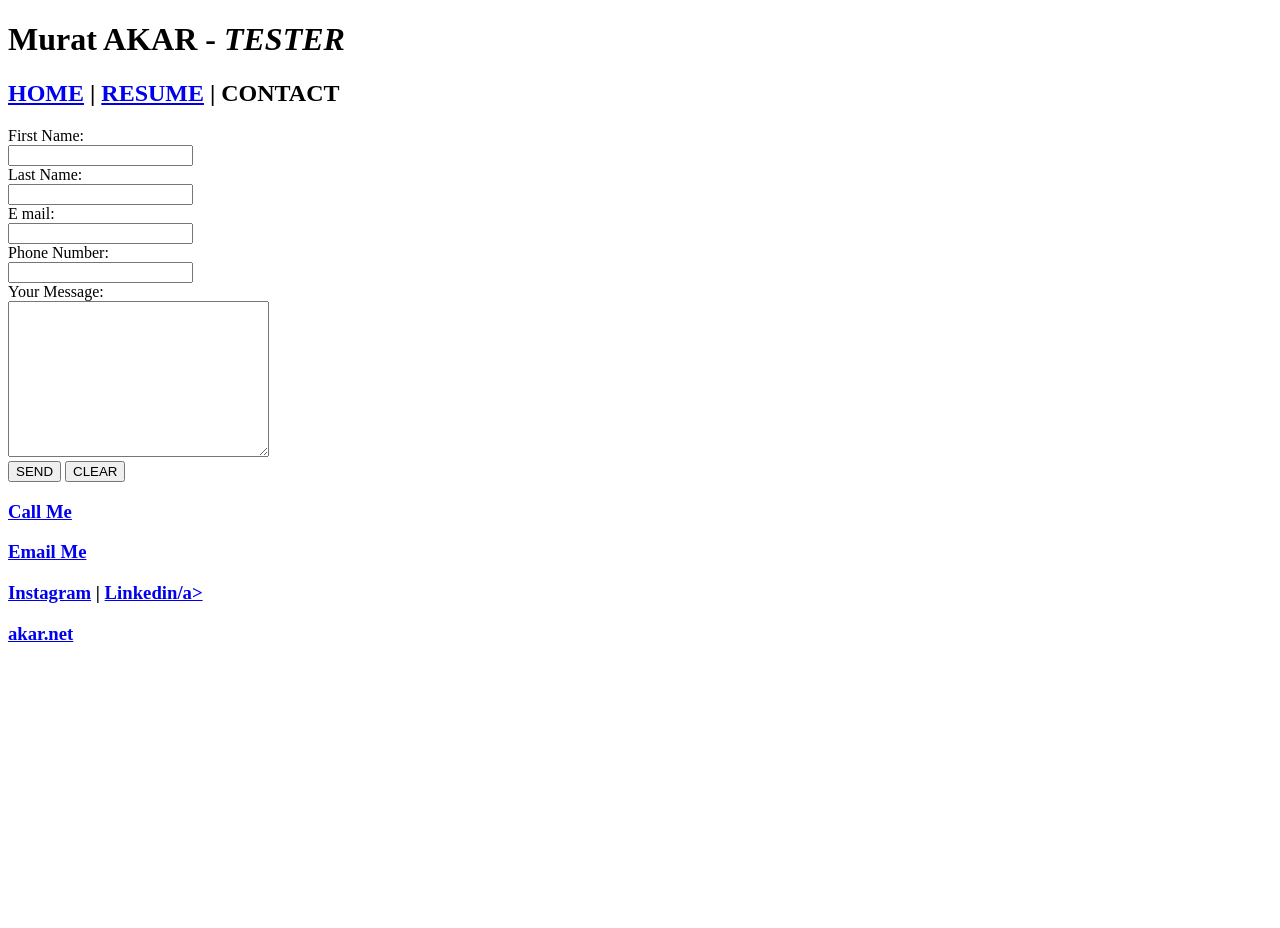
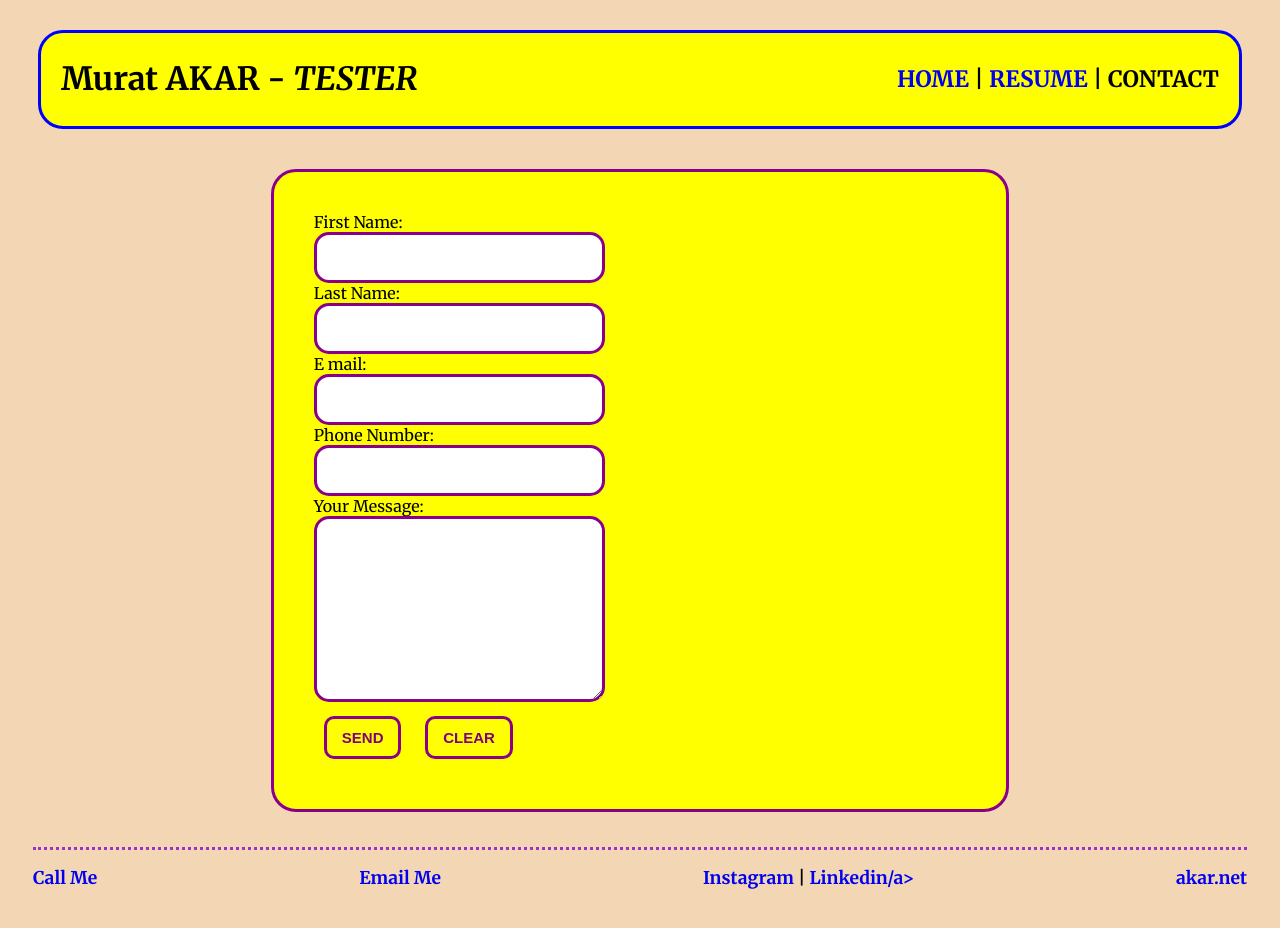
Before and after one commit to ak4rmurat/HTMLCSSJS, a plain HTML site: page contact.html in a window 1280 px wide. Before the commit the page ends 800 px from the top, so only its background shows below. Drawn offline with Linux system fonts and the light colour scheme.

Commit message:
2. gun sonu

```diff
--- a/assets/css/style.css
+++ b/assets/css/style.css
@@ -0,0 +1,102 @@
+
+@import url('https://fonts.googleapis.com/css2?family=Merriweather:ital,wght@0,300;0,400;0,700;0,900;1,300;1,400;1,700;1,900&display=swap');
+
+*{
+    box-sizing: border-box;
+}
+body{
+    font-size: 45;
+    font-family: "Merriweather", serif;
+    background-color: rgb(243, 215, 180);
+}
+a{
+    text-decoration: none;
+}
+.header{
+    border: 3px solid blue;
+    border-radius: 25px;
+    padding: 5px 20px;
+    background-color: yellow;
+    margin: 30px;
+    display: flex;
+    justify-content: space-between;
+    align-items: center;
+}
+.header .title{
+    display:  flex;
+    align-items: center;
+    gap: 15px; /*Flex elemanların arasına boşluk koymak için kullanılır.*/
+}
+.menu{
+    font-weight: 300;
+    font-size: 15px;
+}
+.footer{
+    display: flex;
+    justify-content: space-between;
+    margin: 25px;
+    border-top: 3px dotted darkorchid;
+    font-size: 15px;
+}
+.content{
+    display: flex;
+    flex-direction: column;
+    align-items: center;
+}
+.content .about{
+    display: flex;
+    align-items: center;
+    padding: 30px;
+    margin: 30px;
+    width: 60%;
+    gap: 30px;
+}
+
+.about img{
+    width: 400px;
+    height: 400px;
+    border: 3px solid darkmagenta;
+    border-radius: 200px;
+    box-shadow: 10px 10px 15px gray;
+}
+.about .description{
+    display: flex;
+    flex-direction: column;
+    align-items: center;
+
+}
+.section{
+    width: 60%;
+}
+.section .card{
+    display: flex;
+    border: 3px solid darkmagenta;
+    background-color: yellow;
+    margin: 10px;
+    padding: 40px;
+    border-radius: 25px;
+}
+
+.section .card .left{
+    flex: 3;
+}
+.section .card .right{
+    flex: 2;
+}
+
+input,textarea{
+    border:  3px solid darkmagenta;
+    width: 100%;
+    border-radius: 15px;
+    padding: 15px;
+}
+button{
+    border:  3px solid darkmagenta;
+    border-radius: 10px;
+    background-color: yellow;
+    margin: 10px;
+    padding: 10px 15px;
+    font-size: 15px;
+    font-weight: 700;
+    color: purple;
+}
```
Also changed, not shown: index.html (+1 -1 lines).
